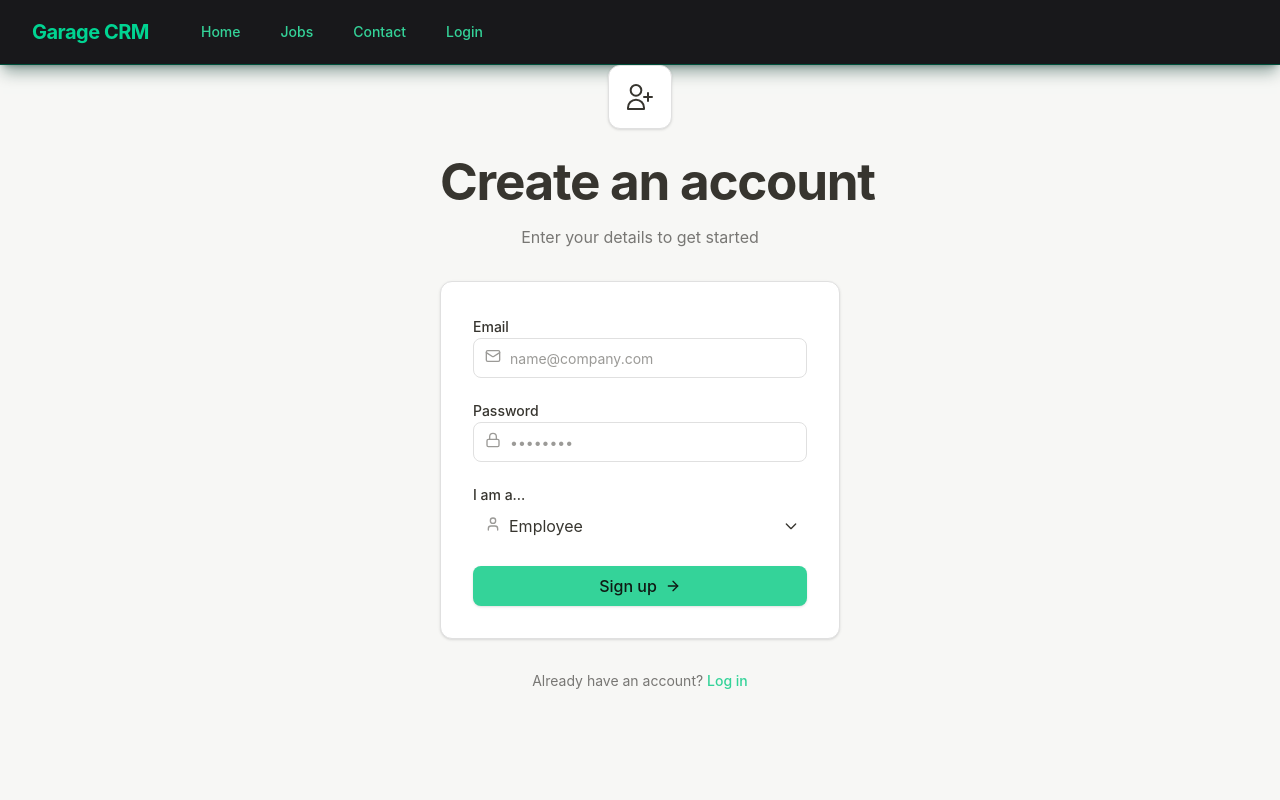
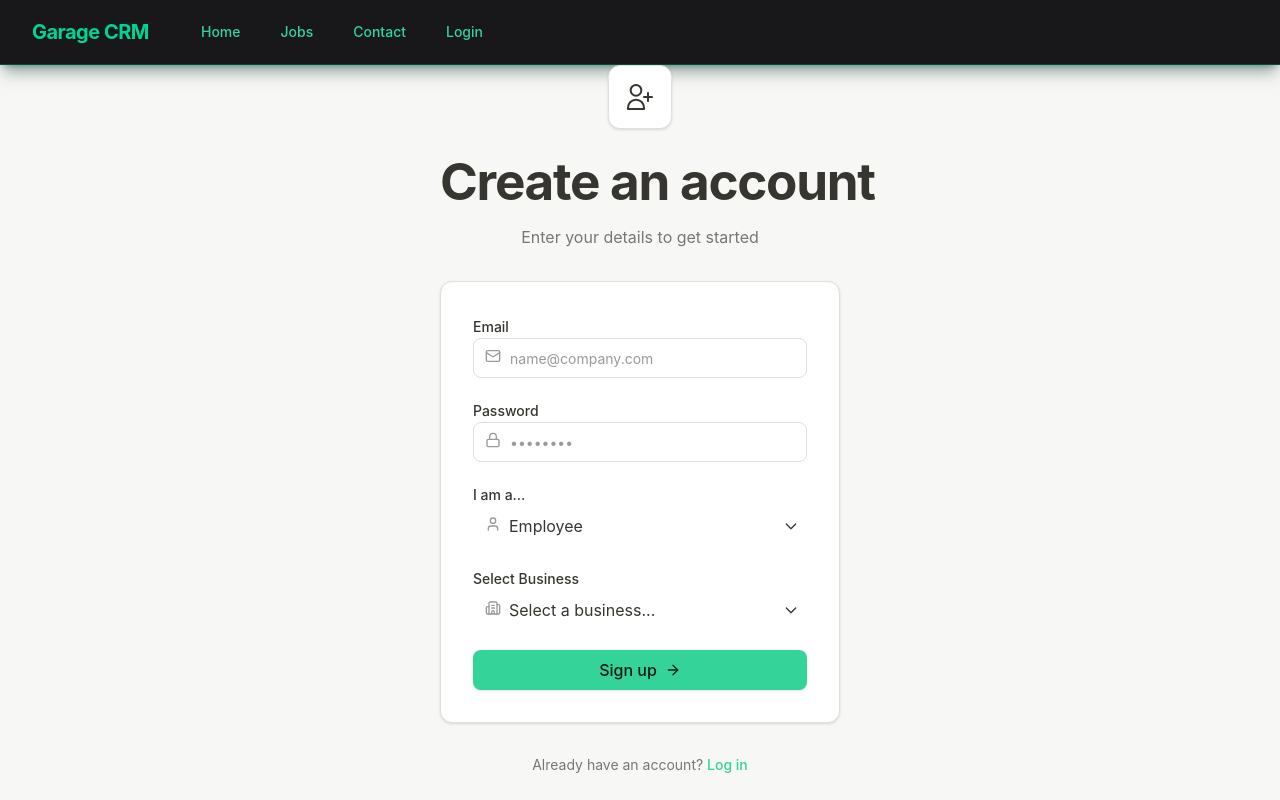
Before and after one commit to Gav-F8/Garage-CRM-Product, a React (Vite) app: page /Signup in a window 1280 px wide. Built offline with nearby package versions, Linux system fonts and the light colour scheme.

Commit message:
feat(signup): add business selection for employee signup
Add a business dropdown for employees during signup and require selection.
This ensures employees are associated with a business upon account creation.

```diff
--- a/src/pages/Signup.jsx
+++ b/src/pages/Signup.jsx
@@ -7,13 +7,27 @@ import { NavigationBar } from '../components/NavigationBar';
 import { Button } from "@/components/ui/button"
 import { Input } from "@/components/ui/input"
 import { Label } from "@/components/ui/label"
-import { Loader2, ArrowRight, Lock, Mail, User } from "lucide-react"
+import { Loader2, ArrowRight, Lock, Mail, User, Building2, Check, ChevronsUpDown } from "lucide-react"
 import { notionClasses } from '@/lib/notion-theme';
+
+// Mock businesses data
+const MOCK_BUSINESSES = [
+  { id: 'b1', name: 'AutoFix Garage' },
+  { id: 'b2', name: 'Speedy Repairs' },
+  { id: 'b3', name: 'Mechanic Masters' },
+  { id: 'b4', name: 'Downtown Auto Care' },
+  { id: 'b5', name: 'Luxury Wheels Service' },
+  { id: 'b6', name: 'Prime Motors' },
+  { id: 'b7', name: 'Elite Car Services' },
+  { id: 'b8', name: 'City Garage' },
+];
 
 export default function SignupPage() {
   const [email, setEmail] = useState('');
   const [password, setPassword] = useState('');
   const [role, setRole] = useState('employee'); // Default role
+  const [businessId, setBusinessId] = useState('');
+
   const [error, setError] = useState('');
   const [loading, setLoading] = useState(false);
   const navigate = useNavigate();
@@ -22,6 +36,12 @@ export default function SignupPage() {
     e.preventDefault();
     setLoading(true);
     setError('');
+
+    if (role === 'employee' && !businessId) {
+      setError('Please select a business.');
+      setLoading(false);
+      return;
+    }
 
     try {
       // 1. Create user in Firebase Auth
@@ -59,7 +79,7 @@ export default function SignupPage() {
       } else {
         const employeeData = {
           uid: user.uid,
-          businessId: "", // To be assigned later
+          businessId: businessId, // Assigned from state
           name: "", // To be filled later
           email: user.email,
           createdAt: timestamp
@@ -181,6 +201,37 @@ export default function SignupPage() {
                 </div>
               </div>
 
+              {role === 'employee' && (
+                <div className="space-y-2 relative">
+                  <Label htmlFor="business" className={notionClasses.label}>
+                    Select Business
+                  </Label>
+                  <div className="relative">
+                    <Building2 className="absolute left-3 top-2.5 h-4 w-4 text-[#9B9A97] z-10" />
+
+                    <select
+                      id="business"
+                      value={businessId}
+                      onChange={(e) => setBusinessId(e.target.value)}
+                      className={`${notionClasses.input} w-full appearance-none bg-white`}
+                    >
+                      <option value="" disabled>Select a business...</option>
+                      {MOCK_BUSINESSES.map((business) => (
+                        <option key={business.id} value={business.id}>
+                          {business.name}
+                        </option>
+                      ))}
+                    </select>
+
+                    <div className="pointer-events-none absolute inset-y-0 right-0 flex items-center px-2 text-[#37352F]">
+                      <svg className="h-4 w-4" fill="none" stroke="currentColor" viewBox="0 0 24 24">
+                        <path strokeLinecap="round" strokeLinejoin="round" strokeWidth="2" d="M19 9l-7 7-7-7" />
+                      </svg>
+                    </div>
+                  </div>
+                </div>
+              )}
+
               {error && (
                 <div className={notionClasses.errorBox}>
                   <svg className="w-4 h-4 shrink-0" fill="none" viewBox="0 0 24 24" stroke="currentColor">
```
